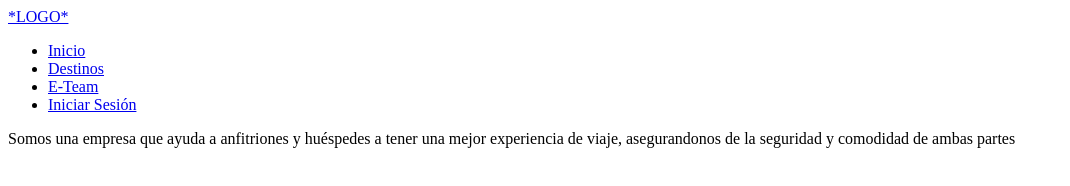
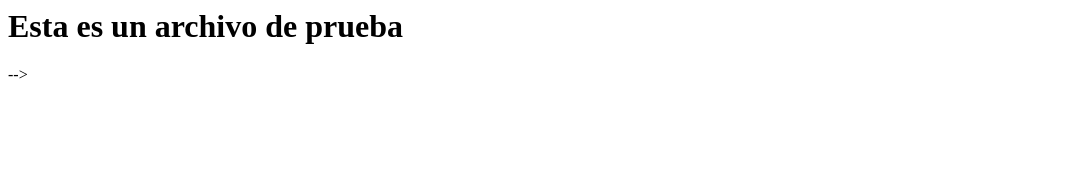
Before and after one commit to Andorla0/E-HOUSE, a plain HTML site: page index.html in a window 1280 px wide. Shown: the whole page, without its empty margins (0-1070 px from the left). Drawn offline with Linux system fonts and the light colour scheme.

Commit message:
Update index.html

```diff
--- a/index.html
+++ b/index.html
@@ -2,13 +2,13 @@
 <head>
 	<meta charset="UTF-8">
 	<meta name="viewport" content="width=device-width, initial-scale=1.0">
-	<link rel="stylesheet" href="index.css">
+<!-- 	<link rel="stylesheet" href="index.css"> -->
 
 	<title>E-HOUSE</title>
 </head>
 <body>
-
-	<header class="header">
+	<h1> Esta es un archivo de prueba </h1>
+<!-- 	<header class="header">
 		<nav class="nav">
 			<a href="#" class="logo link-logo">*LOGO*</a>
 				<ul class="header_menu">
@@ -37,7 +37,7 @@
 			<!-- form-->
 		</div>
 
-	</footer>
+	</footer> -->
 
 
 </body>
```
